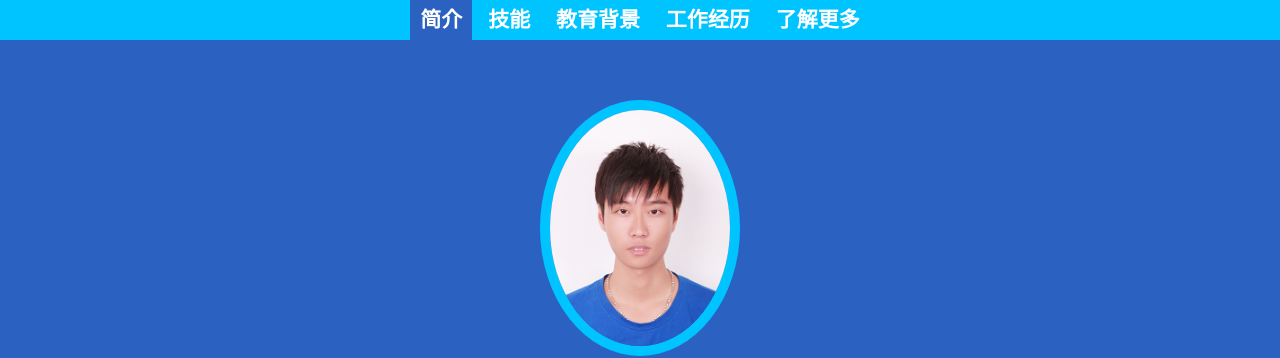
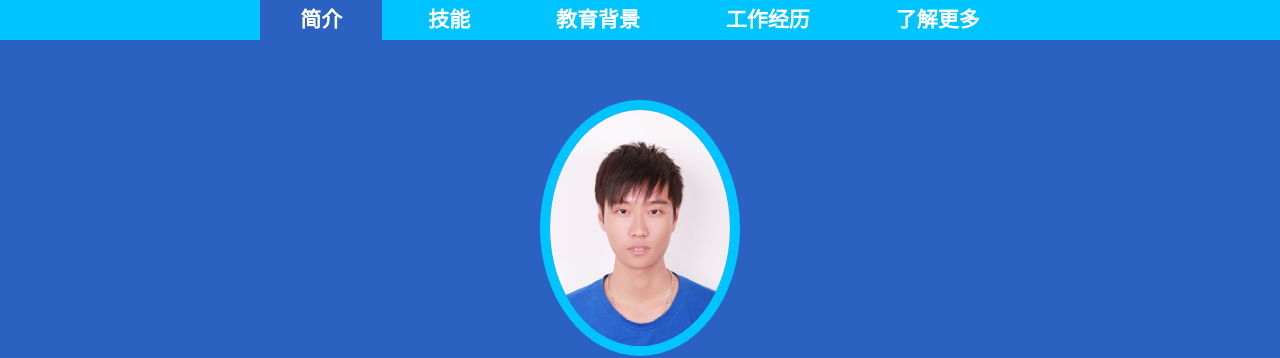
Before and after one commit to Clark-Zhao/cv, a plain HTML site: page index.html in a window 1280 px wide. Shown: the top 358 px of the page. Drawn offline with Linux system fonts and the light colour scheme.

Commit message:
testmp01

```diff
--- a/styles/style.less
+++ b/styles/less/style.less
@@ -4,6 +4,7 @@
 @mc: 0 auto;
 html{
 	background-color: @c;
+	min-width: 768px;
 }
 body{
 	font-family: Lato,"Microsoft YaHei",sans-serif;
@@ -28,7 +29,7 @@ header{
 		list-style: none;
 		line-height: 40px;
 		color: white;
-		padding: 0 10px;
+		padding: 0 40px;
 		cursor: pointer;
 	}
 	li:first-child{
```
Also changed, not shown: styles/style.css.
